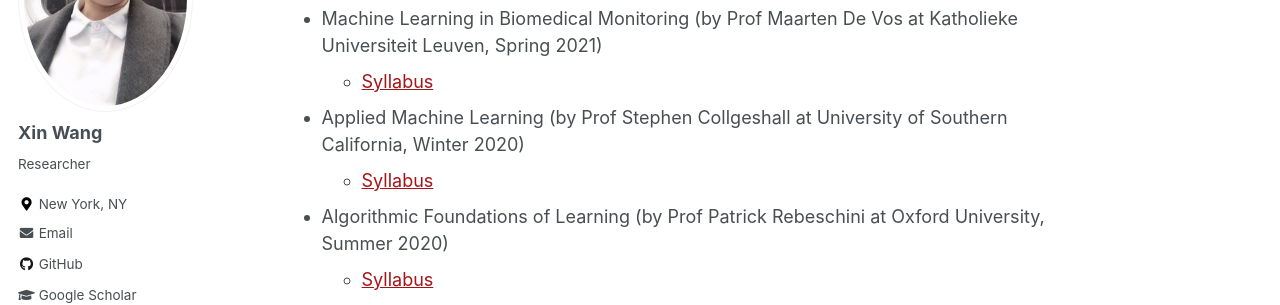
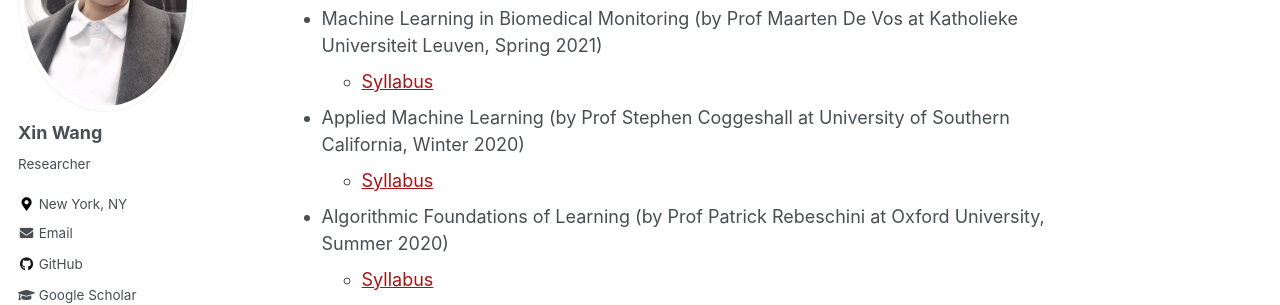
Before and after one commit to xin-wang-kr/xin-wang-kr.github.io, a Jekyll site: the page built from _pages/teaching.md, in a window 1280 px wide and 900 px high, scrolled down 665 px. Shown: the part 153-458 px from the top of the window. Built offline with Jekyll 4.4.1, drawn with Linux system fonts in a browser that asks for light colours.

Commit message:
Update teaching.md

```diff
--- a/_pages/teaching.md
+++ b/_pages/teaching.md
@@ -19,7 +19,7 @@ title: "Teaching"
 *GEC Academy*
 - Machine Learning in Biomedical Monitoring (by Prof Maarten De Vos at Katholieke Universiteit Leuven, Spring 2021)
     - [Syllabus](/files/pdf/teaching/ML-bio.pdf)
-- Applied Machine Learning (by Prof Stephen Collgeshall at University of Southern California, Winter 2020)
+- Applied Machine Learning (by Prof Stephen Coggeshall at University of Southern California, Winter 2020)
     - [Syllabus](/files/pdf/teaching/AP-Machine Learning.pdf)
 - Algorithmic Foundations of Learning (by Prof Patrick Rebeschini at Oxford University, Summer 2020)
     - [Syllabus](/files/pdf/teaching/AlgorithmL.pdf)
```
